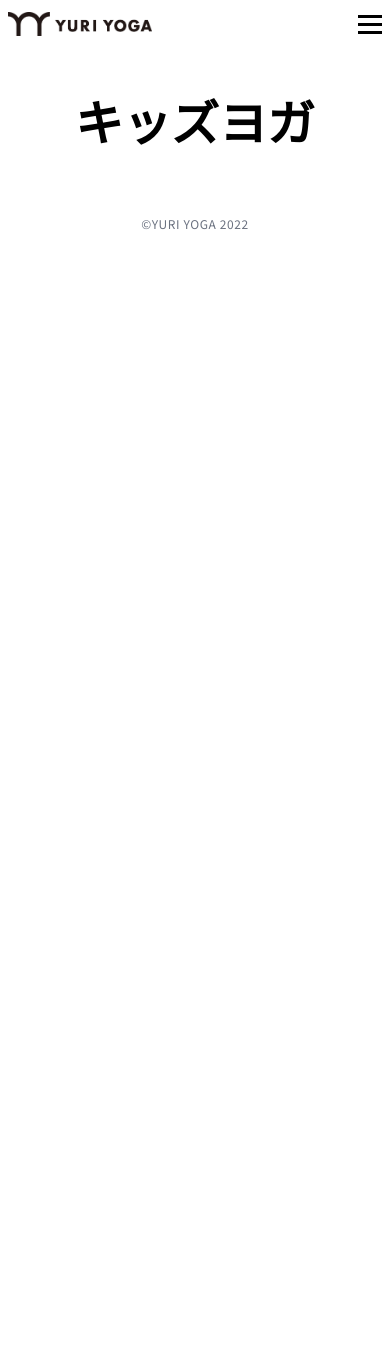
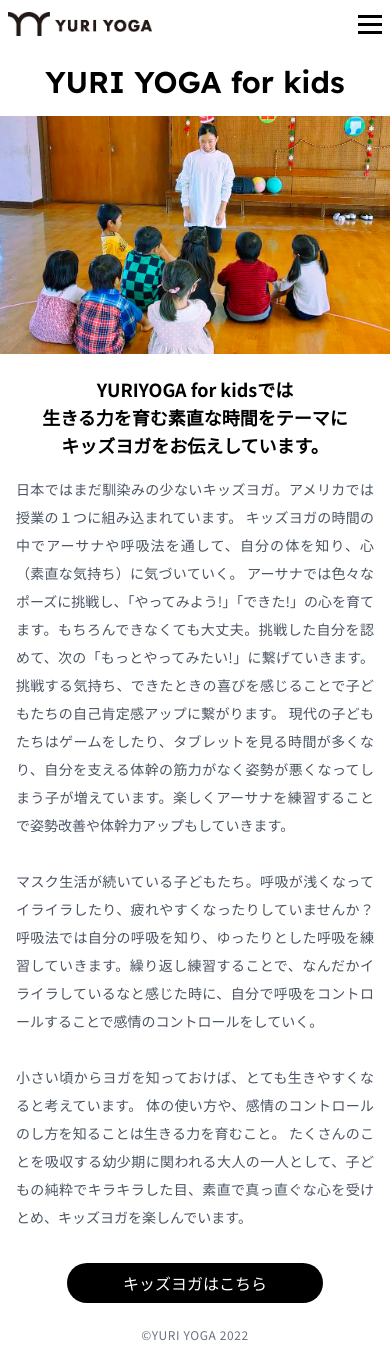
Before and after one commit to kawaidesign/yuriyoga, a Next.js app: page /kids in a window 390 px wide. Before the commit the page ends 844 px from the top, so only its background shows below. Built offline with nearby package versions, Linux system fonts and the light colour scheme.

Commit message:
8th commit

```diff
--- a/components/Layout.tsx
+++ b/components/Layout.tsx
@@ -12,7 +12,7 @@
       <div className='container mx-auto font-noto xl:max-w-7xl'>
         <Header />
         <main>{children}</main>
-        <p className='text-gray-500 text-xs mt-6 text-center tracking-wider'>©︎YURI YOGA 2022</p>
+        <p className='text-gray-500 text-xs my-6 text-center tracking-wider'>©︎YURI YOGA 2022</p>
       </div>
     </>
   );
--- a/pages/index.tsx
+++ b/pages/index.tsx
@@ -22,20 +22,20 @@
             />
           </div>
           {/* PC表示時のメイン画像 */}
-          <div className='hidden md:block md:w-3/5 md:px-0'>
+          <div className='hidden md:block md:w-3/5 md:px-0 xl:w-2/3'>
             <Image
               src='/images/main.jpg'
-              width={640}
-              height={480}
+              width={860}
+              height={640}
               objectFit='cover'
               alt='YURI YOGA'
               className='rounded-md'
             />
           </div>
-          <h1 className='font-readex text-5xl px-2 mb-2 md:text-7xl md:absolute md:left-2 md:top-12 lg:text-8xl lg:top-16'>
+          <h1 className='font-readex text-center text-5xl mb-2 md:text-7xl md:absolute md:left-2 md:top-12 lg:text-8xl lg:top-16 xl:top-32'>
             Let&apos;s YOGA!
           </h1>
-          <div className='flex flex-col mx-auto w-64 gap-2 md:gap-4 md:absolute md:left-5 md:top-40 md:w-96 lg:top-48'>
+          <div className='flex flex-col mx-auto w-64 gap-2 md:gap-4 md:absolute md:left-5 md:top-40 md:w-96 lg:top-56 xl:top-64'>
             <h2 className='text-l my-2 md:mb-5 lg:mb-7 lg:text-xl font-semibold'>
               平塚市中原公民館、
               <br />
--- a/pages/kids.tsx
+++ b/pages/kids.tsx
@@ -2,13 +2,55 @@
 import Head from 'next/head';
 import Image from 'next/image';
 import Layout from '../components/Layout';
+import Button from '../components/Button';
+import Link from 'next/link';
 
 const Home: NextPage = () => {
   return (
     <>
       <Layout>
-        <div className='relative container font-noto text-center p-12'>
-          <h1 className='text-5xl font-semibold'>キッズヨガ</h1>
+        <div className='container font-noto text-center py-4'>
+          <h1 className='text-3xl font-readex mb-4'>YURI YOGA for kids</h1>
+          <div className='w-full mx-auto mb-4'>
+            <Image
+              src='/images/kids.jpg'
+              width={720}
+              height={440}
+              objectFit='cover'
+              alt='YURI YOGA'
+              className='sm:rounded-md'
+            />
+          </div>
+          <h1 className='font-semibold text-lg mb-4'>
+            YURIYOGA for kidsでは
+            <br />
+            生きる力を育む素直な時間をテーマに
+            <br />
+            キッズヨガをお伝えしています。
+          </h1>
+          <p className='m-auto px-4 text-gray-600 text-justify text-sm leading-loose mb-4 sm:w-5/6'>
+            日本ではまだ馴染みの少ないキッズヨガ。アメリカでは授業の１つに組み込まれています。
+            キッズヨガの時間の中でアーサナや呼吸法を通して、自分の体を知り、心（素直な気持ち）に気づいていく。
+            アーサナでは色々なポーズに挑戦し、「やってみよう!」「できた!」の心を育てます。もちろんできなくても大丈夫。挑戦した自分を認めて、次の「もっとやってみたい!」に繋げていきます。
+            挑戦する気持ち、できたときの喜びを感じることで子どもたちの自己肯定感アップに繋がります。
+            現代の子どもたちはゲームをしたり、タブレットを見る時間が多くなり、自分を支える体幹の筋力がなく姿勢が悪くなってしまう子が増えています。楽しくアーサナを練習することで姿勢改善や体幹力アップもしていきます。
+            <br />
+            <br />
+            マスク生活が続いている子どもたち。呼吸が浅くなってイライラしたり、疲れやすくなったりしていませんか？
+            呼吸法では自分の呼吸を知り、ゆったりとした呼吸を練習していきます。繰り返し練習することで、なんだかイライラしているなと感じた時に、自分で呼吸をコントロールすることで感情のコントロールをしていく。
+            <br />
+            <br />
+            小さい頃からヨガを知っておけば、とても生きやすくなると考えています。
+            体の使い方や、感情のコントロールのし方を知ることは生きる力を育むこと。
+            たくさんのことを吸収する幼少期に関われる大人の一人として、子どもの純粋でキラキラした目、素直で真っ直ぐな心を受けとめ、キッズヨガを楽しんでいます。
+          </p>
+        </div>
+        <div className='w-full flex justify-center'>
+          <Link href='/kids'>
+            <a>
+              <Button text='キッズヨガはこちら' />
+            </a>
+          </Link>
         </div>
       </Layout>
     </>
```
Also changed, not shown: public/images/kids.jpg (added).
